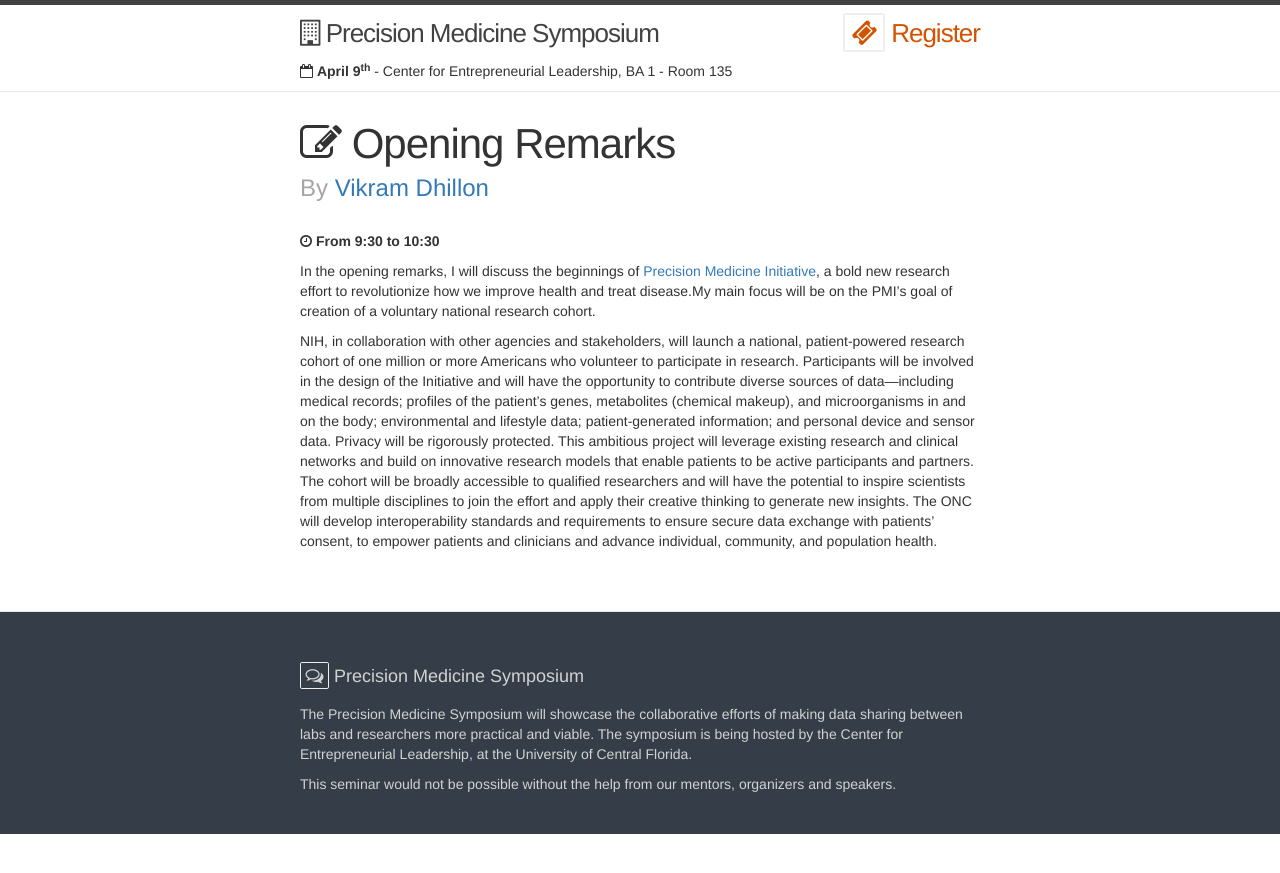
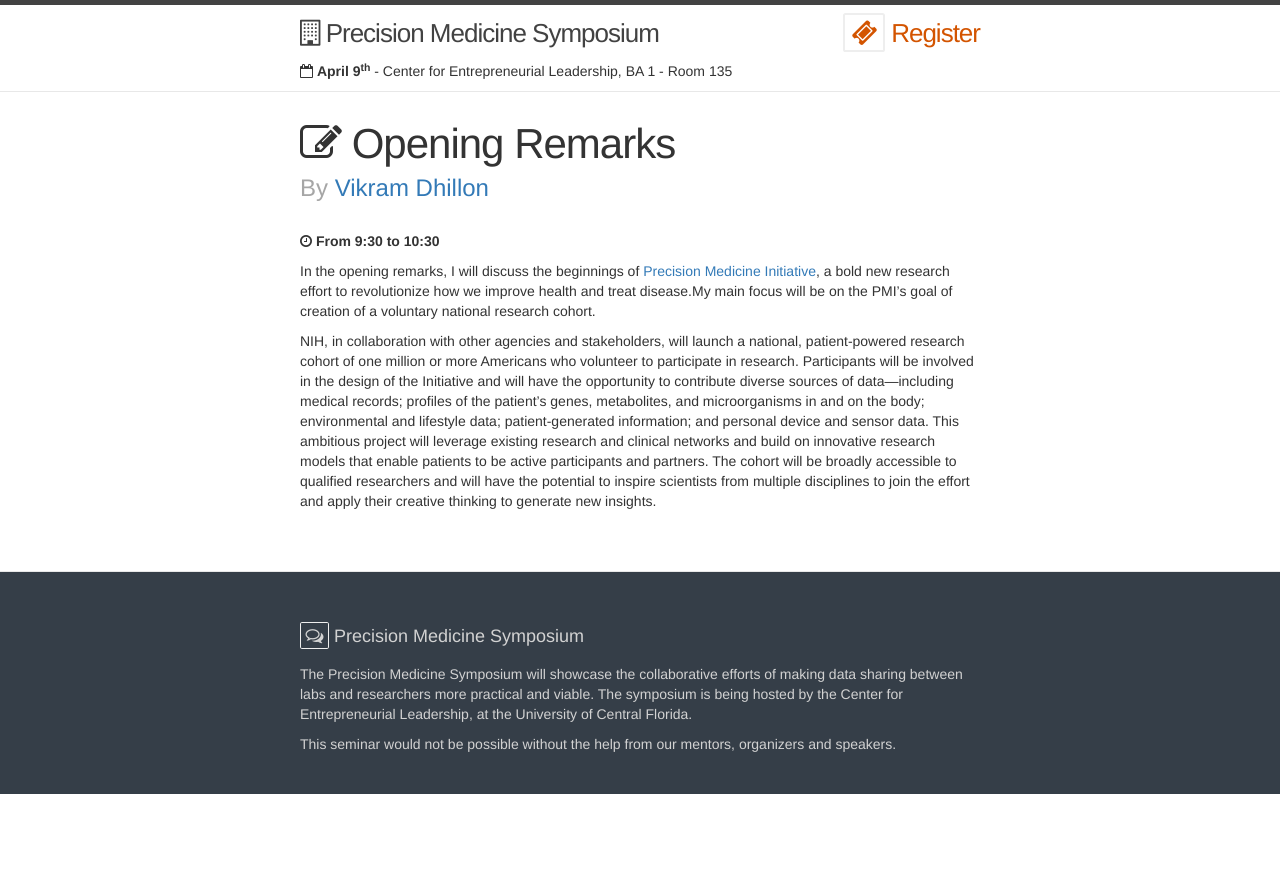
Before and after one commit to dhillonv10/pmi, a Jekyll site: the page built from _posts/2016-03-23-opening.md, in a window 1280 px wide. Shown: the top 873 px of the page. Built offline with Jekyll 4.4.1, drawn with Linux system fonts in a browser that asks for light colours; nearby versions of some CDN libraries.

Commit message:
Adding new info

```diff
--- a/_posts/2016-03-23-opening.md
+++ b/_posts/2016-03-23-opening.md
@@ -9,4 +9,4 @@ organiser: "Vikram Dhillon"
 
 In the opening remarks, I will discuss the beginnings of [Precision Medicine Initiative](https://www.nih.gov/precision-medicine-initiative-cohort-program), a bold new research effort to revolutionize how we improve health and treat disease.My main focus will be on the PMI's goal of creation of a voluntary national research cohort.
 
-NIH, in collaboration with other agencies and stakeholders, will launch a national, patient-powered research cohort of one million or more Americans who volunteer to participate in research.  Participants will be involved in the design of the Initiative and will have the opportunity to contribute diverse sources of data—including medical records; profiles of the patient’s genes, metabolites (chemical makeup), and microorganisms in and on the body; environmental and lifestyle data; patient-generated information; and personal device and sensor data.  Privacy will be rigorously protected.  This ambitious project will leverage existing research and clinical networks and build on innovative research models that enable patients to be active participants and partners.  The cohort will be broadly accessible to qualified researchers and will have the potential to inspire scientists from multiple disciplines to join the effort and apply their creative thinking to generate new insights. The ONC will develop interoperability standards and requirements to ensure secure data exchange with patients’ consent, to empower patients and clinicians and advance individual, community, and population health.
+NIH, in collaboration with other agencies and stakeholders, will launch a national, patient-powered research cohort of one million or more Americans who volunteer to participate in research. Participants will be involved in the design of the Initiative and will have the opportunity to contribute diverse sources of data—including medical records; profiles of the patient’s genes, metabolites, and microorganisms in and on the body; environmental and lifestyle data; patient-generated information; and personal device and sensor data. This ambitious project will leverage existing research and clinical networks and build on innovative research models that enable patients to be active participants and partners. The cohort will be broadly accessible to qualified researchers and will have the potential to inspire scientists from multiple disciplines to join the effort and apply their creative thinking to generate new insights.
```
